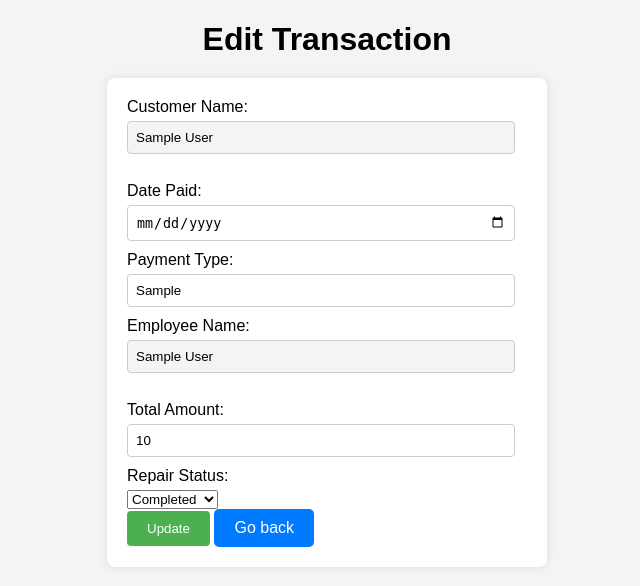
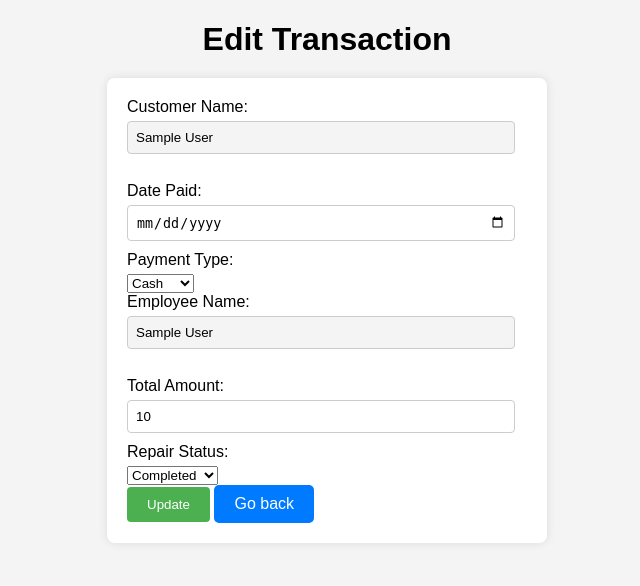
Before and after one commit to Shinano21/E-Commerce_iFix-IT, a PHP site: page /tran_edit.php?id=1 in a window 1280 px wide. Shown: the top 586 px of the page, without its empty margins (313-953 px from the left). Run offline with PHP 8.4, Linux system fonts and the light colour scheme; tables that the repository leaves empty or names only in its code hold one stand-in row (values such as "Sample post").

Commit message:
mag ginalaw

```diff
--- a/tran_edit.php
+++ b/tran_edit.php
@@ -146,8 +146,14 @@
         <label for="date_paid">Date Paid:</label>
         <input type="date" name="date_paid" value="<?php echo $date_paid; ?>"><br>
 
-        <label for="payment_type">Payment Type:</label>
-        <input type="text" name="payment_type" value="<?php echo $payment_type; ?>"><br>
+       <label for="payment_type">Payment Type:</label>
+<select name="payment_type">
+    <option value="Cash" <?php if($payment_type == "Cash") echo "selected"; ?>>Cash</option>
+    <option value="Credit" <?php if($payment_type == "Credit") echo "selected"; ?>>Credit</option>
+    <option value="Debit" <?php if($payment_type == "Debit") echo "selected"; ?>>Debit</option>
+    <option value="E-Cash" <?php if($payment_type == "E-Cash") echo "selected"; ?>>E-Cash</option>
+</select><br>
+
 
         <label for="employee_name">Employee Name:</label>
         <input type="text" name="employee_name" value="<?php echo $employee_name; ?>" readonly><br>
```
